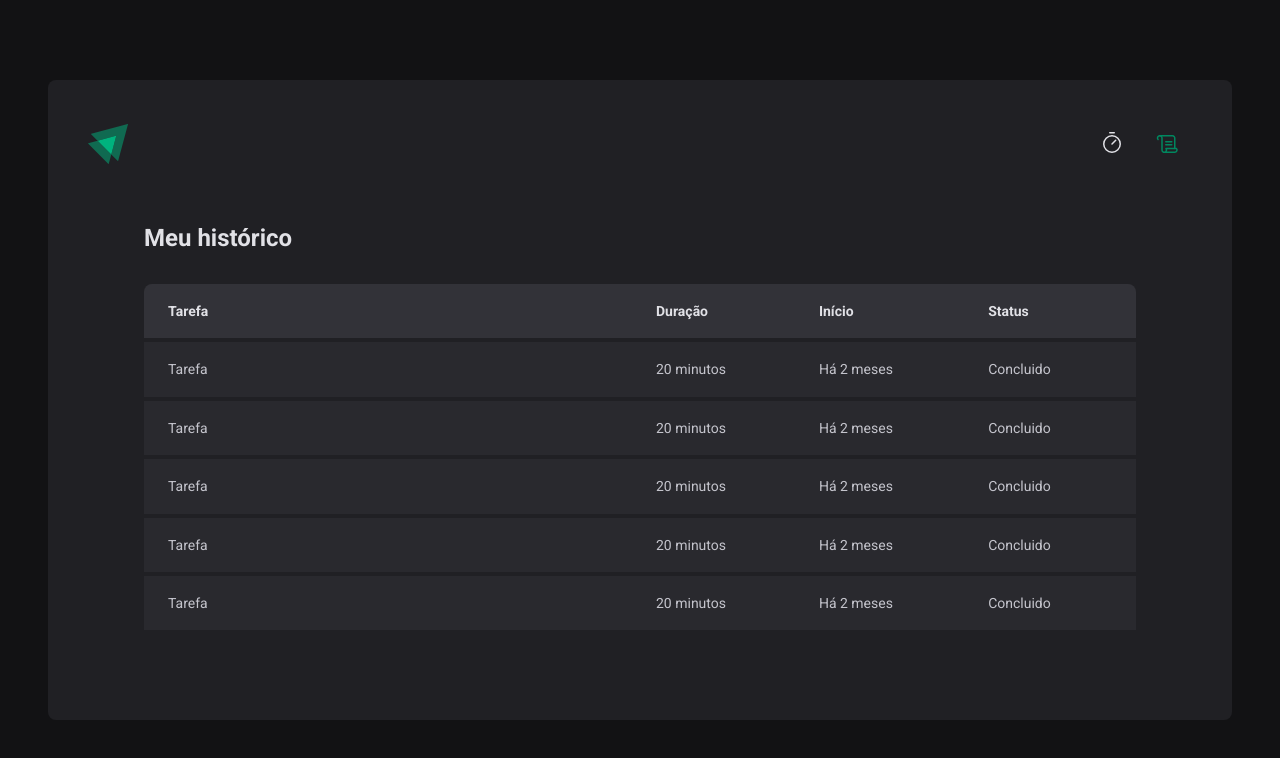
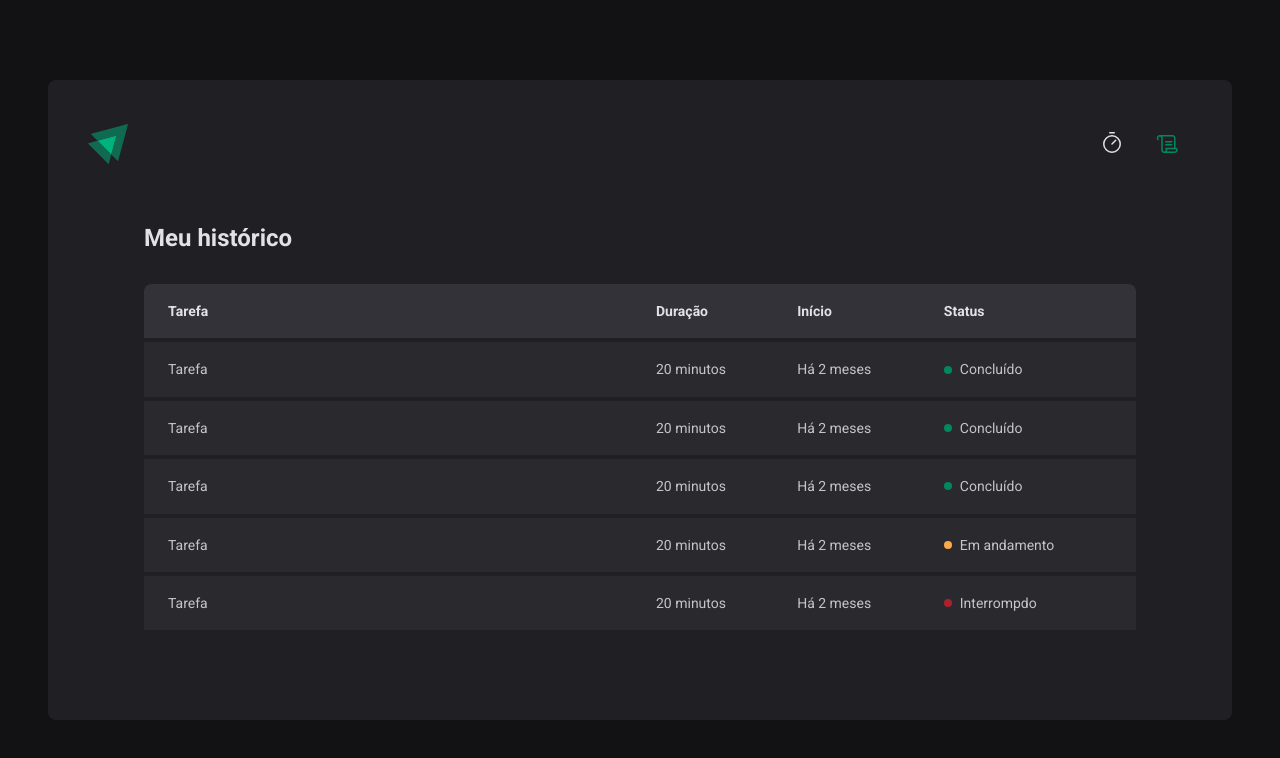
Before and after one commit to Aeel1/02-ignite-timer, a React (Vite) app: page /history in a window 1280 px wide. Shown: the top 758 px of the page. Built offline with nearby package versions, Linux system fonts and the light colour scheme.

Commit message:
Formulario Controlled

```diff
--- a/src/pages/History/index.tsx
+++ b/src/pages/History/index.tsx
@@ -1,4 +1,4 @@
-import { HistoryContainer, HistoryList } from "./styles";
+import { HistoryContainer, HistoryList, Status } from "./styles";
 
 export function History() {
   return (
@@ -20,31 +20,41 @@
             <td>Tarefa</td>
             <td>20 minutos</td>
             <td>Há 2 meses</td>
-            <td>Concluido</td>
+            <td>
+              <Status statusColor="green">Concluído</Status>
+            </td>
           </tr>
           <tr>
             <td>Tarefa</td>
             <td>20 minutos</td>
             <td>Há 2 meses</td>
-            <td>Concluido</td>
+            <td>
+              <Status statusColor="green">Concluído</Status>
+            </td>
           </tr>
           <tr>
             <td>Tarefa</td>
             <td>20 minutos</td>
             <td>Há 2 meses</td>
-            <td>Concluido</td>
+            <td>
+              <Status statusColor="green">Concluído</Status>
+            </td>
           </tr>
           <tr>
             <td>Tarefa</td>
             <td>20 minutos</td>
             <td>Há 2 meses</td>
-            <td>Concluido</td>
+            <td>
+              <Status statusColor="yellow">Em andamento</Status>
+            </td>
           </tr>
           <tr>
             <td>Tarefa</td>
             <td>20 minutos</td>
             <td>Há 2 meses</td>
-            <td>Concluido</td>
+            <td>
+              <Status statusColor="red">Interrompdo</Status>
+            </td>
           </tr>
         </tbody>
       </table>
--- a/src/pages/History/styles.ts
+++ b/src/pages/History/styles.ts
@@ -58,3 +58,27 @@
     }
   }
 `
+
+const STATUS_COLORS = {
+  yellow: 'yellow-500',
+  green: 'green-500',
+  red: 'red-500',
+}as const
+
+interface StatusProps {
+  statusColor: keyof typeof STATUS_COLORS
+}
+
+export const Status = styled.span<StatusProps>`
+  display: flex;
+  align-items: center;
+  gap: 0.5rem;
+
+  &::before {
+    content: '';
+    width: 0.5rem;
+    height: 0.5rem;
+    border-radius: 999px;
+    background: ${(props) => props.theme[STATUS_COLORS[props.statusColor]]};
+  }
+`
--- a/src/pages/Home/index.tsx
+++ b/src/pages/Home/index.tsx
@@ -1,7 +1,11 @@
 import { Play } from "phosphor-react";
 import { CountdownContainer, FormContainer, HomeContainer, MinutesAmountInput, Separator, StartCountdownButton, TaskInput } from "./styles";
+import { useState } from "react";
 
 export function Home() {
+  const [task, setTask] = useState('');
+
+
   return (
     <HomeContainer>
       <form action="">
@@ -11,6 +15,8 @@
             id="task"
             list="task-suggestions"
             placeholder="Dê um nome para o seu projeto"
+            onChange={(e) => setTask(e.target.value)}
+            value={task}
           />
 
           <datalist id="task-suggestions">
@@ -41,7 +47,7 @@
           <span>0</span>
         </CountdownContainer>
 
-        <StartCountdownButton disabled type="submit">
+        <StartCountdownButton disabled={!task} type="submit">
           <Play size={24} />
           Começar
         </StartCountdownButton>
```
